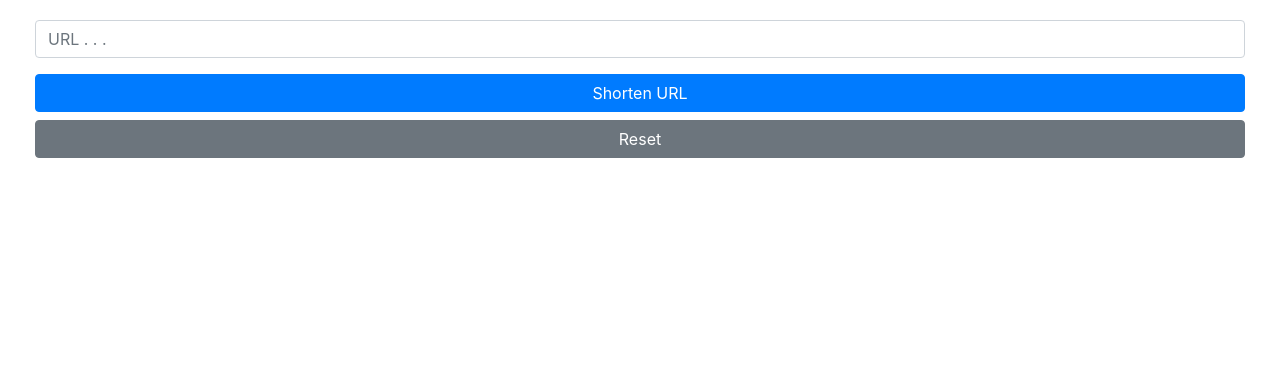
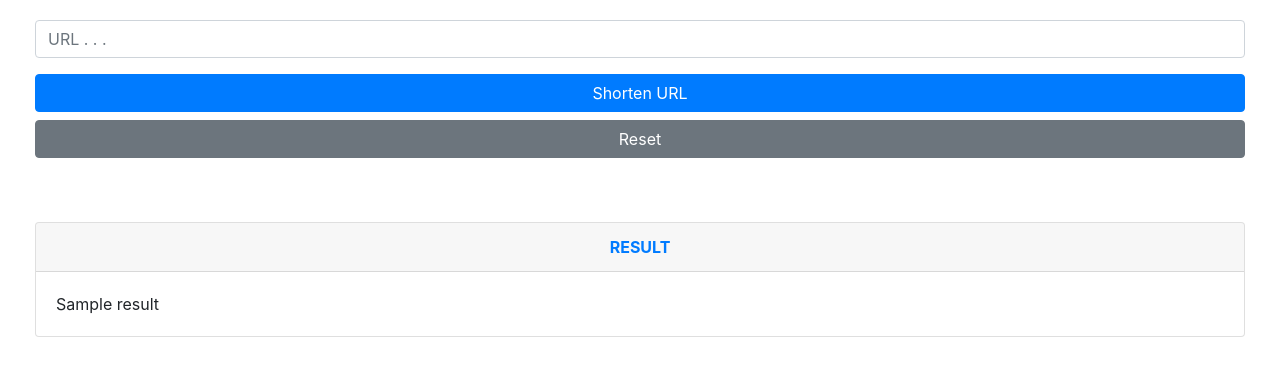
Before and after one commit to ekoverianto/pendekin, a Flask app: template templates/index.html in a window 1280 px wide. Shown: the top 376 px of the page. Run offline with Flask 2, Linux system fonts and the light colour scheme; the template is opened without the code that fills it: most values are stand-ins (such as "Sample title", 1, 10 or a date in 2020); some libraries are stand-ins or nearby versions.

Commit message:
change to one function

```diff
--- a/main.py
+++ b/main.py
@@ -3,15 +3,20 @@ import pyshorteners
 
 app = Flask(__name__)
 
-@app.route('/')
+@app.route('/', methods = ['GET', 'POST'])
 def index():
-    return render_template('index.html')
+    if request.method == 'GET':
+        return render_template('index.html')
+    else:
+        url = request.form['url']
+        result = pyshorteners.Shortener().tinyurl.short(url)
+        return render_template('index.html', result = result)
 
-@app.route('/result', methods=['POST'])
-def result():
-    url = request.form['url']
-    result = pyshorteners.Shortener().tinyurl.short(url)
-    return render_template('result.html', result = result)
+# @app.route('/result', methods=['POST'])
+# def result():
+#     url = request.form['url']
+#     result = pyshorteners.Shortener().tinyurl.short(url)
+#     return render_template('result.html', result = result)
 
 if __name__ == '__main__':
     app.run(debug=True)
--- a/templates/index.html
+++ b/templates/index.html
@@ -14,7 +14,7 @@
           <div class="row">
               <div class="col-lg-12">
                   <div class="card-body">
-                      <form action="/result" method="POST">
+                      <form method="POST">
                           <div class="form-group">
                             <input type="url"
                               class="form-control" name="url" placeholder="URL . . ." required autocomplete="off">
@@ -24,6 +24,14 @@
                             <input type="reset" class="btn btn-secondary btn-block" value="Reset">
                           </div>
                       </form>
+                      <div class="row justify-content-center">
+                        <div class="col-lg-12">
+                            <div class="card mt-5">
+                                <div class="card-header"><strong class="text-primary text-center d-block">RESULT</strong></div>
+                                <div class="card-body">{{ result }}</div>
+                            </div>
+                        </div>
+                      </div>
                   </div>
               </div>
           </div>
```
